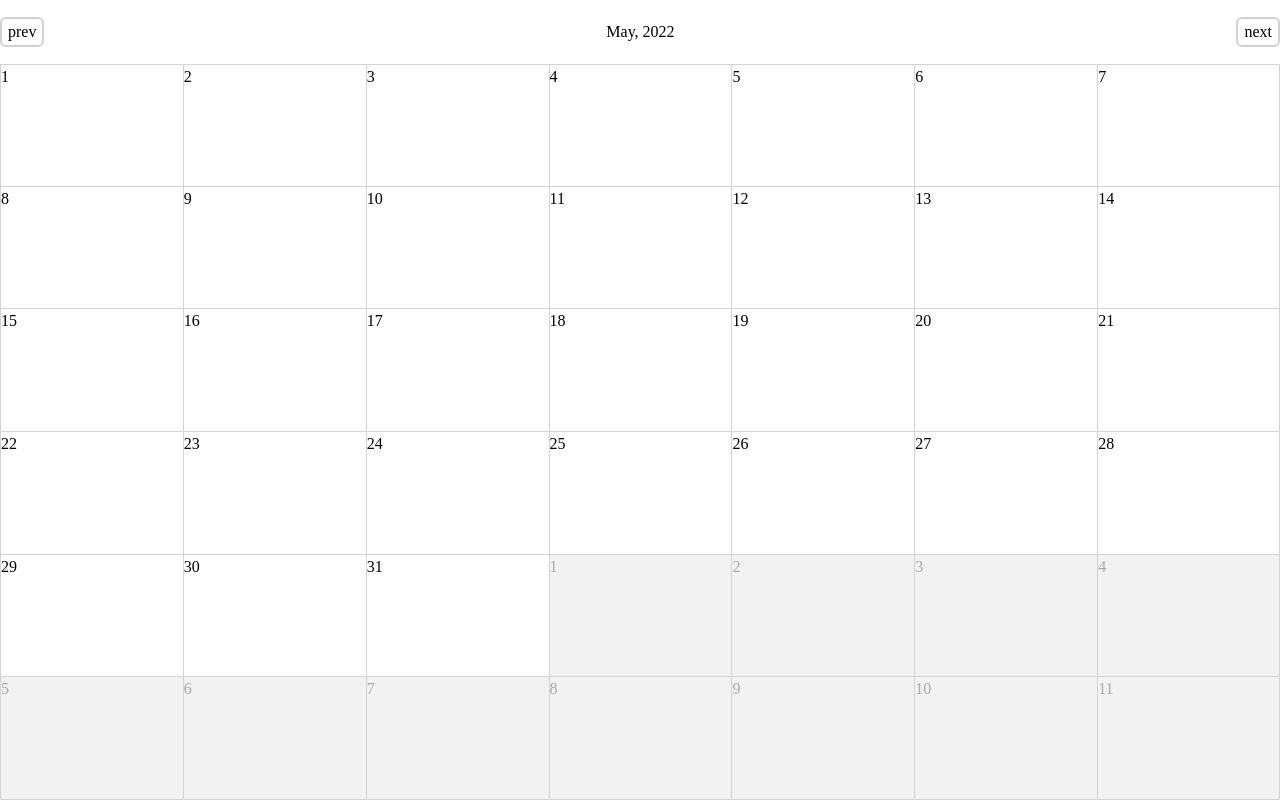
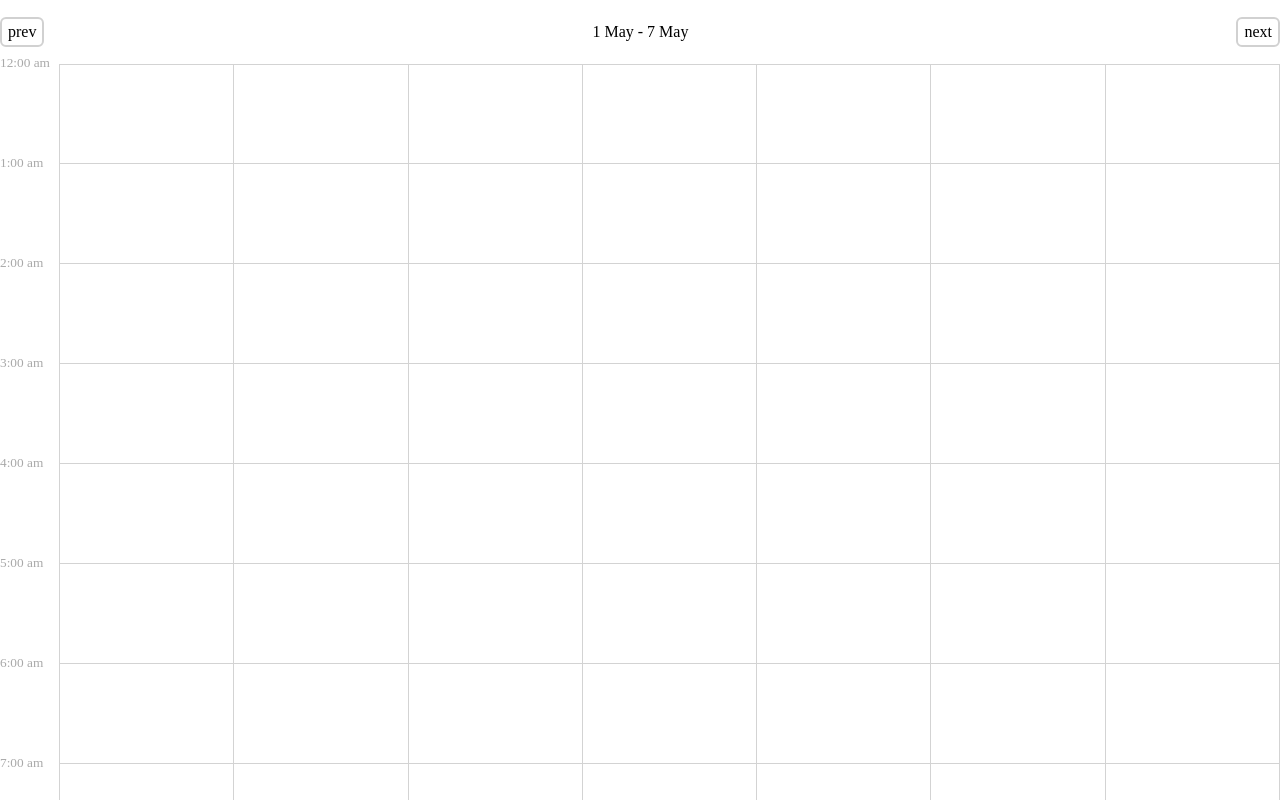
Before and after one commit to nabanita-sarkar/react-calendify, a React (Vite) app: page / in a window 1280 px wide. Shown: the top 800 px of the page. Built offline with nearby package versions, Linux system fonts and the light colour scheme.

Commit message:
week view done

```diff
--- a/src/components/Calendar/Calendar.module.scss
+++ b/src/components/Calendar/Calendar.module.scss
@@ -1,9 +1,15 @@
 @use '../../styles/variables.scss' as var;
 
 
-.calendar {
+.monthly-calendar {
 	display: grid;
 	grid-template-columns: repeat(7, minmax(0px, 1fr));
 	grid-template-rows: repeat(6, minmax(0px, 1fr));
 	height: calc(100vh - var.$header-height);
 }
+
+.weekly-calendar {
+	display: grid;
+	grid-template-columns: 60px repeat(7, minmax(0px, 1fr));
+	grid-template-rows: repeat(24, minmax(0px, 1fr));
+}
--- a/src/components/Calendar/Calendar.tsx
+++ b/src/components/Calendar/Calendar.tsx
@@ -3,50 +3,43 @@ import styles from "./Calendar.module.scss";
 import dayjs, { Dayjs } from "dayjs";
 import { useState } from "react";
 import Header from "../Header";
+import { monthDays } from "../../functions/monthly";
+import { CalendarType } from "../../utils/types";
+import { weekDays } from "../../functions/weekly";
 
-const allDays = (currentDate: Dayjs) => {
-  const monthStart = dayjs(currentDate).startOf("month");
-  const monthEnd = dayjs(currentDate).endOf("month");
-  const monthDays = dayjs(currentDate).daysInMonth();
-  const lastMonth = dayjs(currentDate).subtract(1, "month");
-  const nextMonth = dayjs(currentDate).add(1, "month");
-
-  let days: { date: Dayjs; thisMonth: boolean }[] = [];
-  for (
-    let i = lastMonth.daysInMonth() - monthStart.day();
-    i < lastMonth.daysInMonth();
-    i++
-  ) {
-    days.push({
-      date: currentDate.date(i).month(lastMonth.month()),
-      thisMonth: false,
-    });
-  }
-
-  for (let i = 1; i <= monthDays; i++) {
-    days.push({ date: currentDate.date(i), thisMonth: true });
-  }
-  const dayLen = days.length > 35 ? 7 : 14;
-  for (let i = 1; i < dayLen - monthEnd.day(); i++) {
-    days.push({
-      date: currentDate.date(i).month(nextMonth.month()),
-      thisMonth: false,
-    });
-  }
-  return days;
-};
-function Calendar() {
+function Calendar({ type = "weekly" }: { type: CalendarType }) {
   const [currentDate, setCurrentDate] = useState(dayjs());
-  // console.log(allDays());
 
   return (
     <div>
-      <Header currentDate={currentDate} setCurrentDate={setCurrentDate} />
-      <div className={styles.calendar}>
-        {allDays(currentDate).map(({ date, thisMonth }, i) => (
-          <Cell key={i} date={date} thisMonth={thisMonth} />
-        ))}
-      </div>
+      <Header
+        type={type}
+        currentDate={currentDate}
+        setCurrentDate={setCurrentDate}
+      />
+      {type === "monthly" ? (
+        <div className={styles["monthly-calendar"]}>
+          {monthDays(currentDate).map((dateTime, i) => (
+            <Cell
+              type={type}
+              key={i}
+              dateTime={dateTime}
+              currentDate={currentDate}
+            />
+          ))}
+        </div>
+      ) : type === "weekly" ? (
+        <div className={styles["weekly-calendar"]}>
+          {weekDays(currentDate).map((dateTime, i) => (
+            <Cell
+              type={type}
+              key={i}
+              dateTime={dateTime}
+              currentDate={currentDate}
+            />
+          ))}
+        </div>
+      ) : null}
     </div>
   );
 }
--- a/src/components/Cell/Cell.module.scss
+++ b/src/components/Cell/Cell.module.scss
@@ -1,7 +1,7 @@
 @use '../../styles/variables.scss' as var;
 
 
-.cell {
+.monthly-cell {
 	border-left: var.$border;
 	border-bottom: var.$border;
 	background: var.$primary-bg;
@@ -16,8 +16,42 @@
 	}
 
 	&-disabled {
-		@extend .cell;
+		@extend .monthly-cell;
 		background: var.$disabled-bg;
 		color: var.$disabled-color;
 	}
 }
+
+.weekly-cell {
+	position: relative;
+	border-right: var.$border;
+	border-bottom: var.$border;
+	min-height: 100px;
+	color: var.$primary-color;
+
+	.week-time {
+		display: none;
+	}
+
+	&:nth-child(-n+8) {
+		border-top: var.$border;
+	}
+
+	&:first-child {
+		border-top: none;
+	}
+
+	&:nth-child(8n+1) {
+		border-bottom: none;
+
+		.week-time {
+			white-space: nowrap;
+			display: inline;
+			color: var.$disabled-color;
+			position: absolute;
+			top: -11px;
+			height: 22px;
+			width: 30px;
+		}
+	}
+}
--- a/src/components/Cell/Cell.tsx
+++ b/src/components/Cell/Cell.tsx
@@ -1,11 +1,37 @@
 import { Dayjs } from "dayjs";
-import React from "react";
+import { isSameMonth } from "../../functions/monthly";
+import { CalendarType } from "../../utils/types";
 import styles from "./Cell.module.scss";
 
-function Cell({ date, thisMonth }: { date: Dayjs; thisMonth: boolean }) {
+function Cell({
+  type,
+  dateTime,
+  currentDate,
+}: {
+  type: CalendarType;
+  dateTime: Dayjs;
+  currentDate: Dayjs;
+}) {
+  const is24 = "HH:mm";
   return (
-    <div className={styles[thisMonth ? "cell" : "cell-disabled"]}>
-      {date.format("D")}
+    <div
+      className={
+        styles[
+          type === "weekly"
+            ? "weekly-cell"
+            : isSameMonth(dateTime, currentDate)
+            ? "monthly-cell"
+            : "monthly-cell-disabled"
+        ]
+      }
+    >
+      {type === "weekly" ? (
+        <small className={styles["week-time"]}>
+          {dateTime.minute(0).format("h:mm a")}
+        </small>
+      ) : type === "monthly" ? (
+        dateTime.format("D")
+      ) : null}
     </div>
   );
 }
--- a/src/components/Header/Header.tsx
+++ b/src/components/Header/Header.tsx
@@ -1,21 +1,43 @@
 import { Dayjs } from "dayjs";
 import React from "react";
+import { CalendarType } from "../../utils/types";
 import styles from "./Header.module.scss";
 
+const Format = {
+  monthly: "month",
+  weekly: "week",
+  daily: "day",
+} as const;
+
+const monthFormat = "MMM, YYYY";
+const dateFormat = "D MMM";
+
 function Header({
+  type,
   currentDate,
   setCurrentDate,
 }: {
+  type: CalendarType;
   currentDate: Dayjs;
   setCurrentDate: (date: Dayjs) => void;
 }) {
   return (
     <div className={styles.container}>
-      <button onClick={() => setCurrentDate(currentDate.subtract(1, "month"))}>
+      <button
+        onClick={() => setCurrentDate(currentDate.subtract(1, Format[type]))}
+      >
         prev
       </button>
-      <span>{currentDate.format("MMM, YYYY")}</span>
-      <button onClick={() => setCurrentDate(currentDate.add(1, "month"))}>
+      <span>
+        {type === "monthly"
+          ? currentDate.format(monthFormat)
+          : type === "daily"
+          ? currentDate.format(dateFormat)
+          : `${currentDate.startOf("week").format(dateFormat)} - ${currentDate
+              .endOf("week")
+              .format(dateFormat)}`}
+      </span>
+      <button onClick={() => setCurrentDate(currentDate.add(1, Format[type]))}>
         next
       </button>
     </div>
--- /dev/null
+++ b/src/functions/monthly.ts
@@ -0,0 +1,33 @@
+import dayjs, { Dayjs } from "dayjs";
+
+export const isSameMonth = (cellDate: Dayjs, currentDate: Dayjs) => {
+  return cellDate.isSame(currentDate, "month");
+};
+
+export const monthDays = (currentDate: Dayjs) => {
+  const monthStart = dayjs(currentDate).startOf("month");
+  const monthEnd = dayjs(currentDate).endOf("month");
+  const monthDays = dayjs(currentDate).daysInMonth();
+  const lastMonth = dayjs(currentDate).subtract(1, "month");
+  const nextMonth = dayjs(currentDate).add(1, "month");
+
+  let days: Dayjs[] = [];
+  for (
+    let i = lastMonth.daysInMonth() - monthStart.day();
+    i < lastMonth.daysInMonth();
+    i++
+  ) {
+    days.push(currentDate.date(i).month(lastMonth.month()));
+  }
+
+  for (let i = 1; i <= monthDays; i++) {
+    days.push(currentDate.date(i));
+  }
+
+  const dayLen = days.length > 35 ? 7 : 14;
+
+  for (let i = 1; i < dayLen - monthEnd.day(); i++) {
+    days.push(currentDate.date(i).month(nextMonth.month()));
+  }
+  return days;
+};
--- /dev/null
+++ b/src/functions/weekly.ts
@@ -0,0 +1,16 @@
+import dayjs, { Dayjs } from "dayjs";
+
+export const weekDays = (currentDate: Dayjs) => {
+  const dateTime: Dayjs[] = [];
+
+  for (let hour = 0; hour < 24; hour++) {
+    for (let day = 0; day < 8; day++) {
+      dateTime.push(
+        dayjs(currentDate)
+          .day(day === 0 ? 0 : day - 1)
+          .hour(hour)
+      );
+    }
+  }
+  return dateTime;
+};
--- /dev/null
+++ b/src/utils/types.ts
@@ -0,0 +1 @@
+export type CalendarType = "monthly" | "weekly" | "daily";
```
